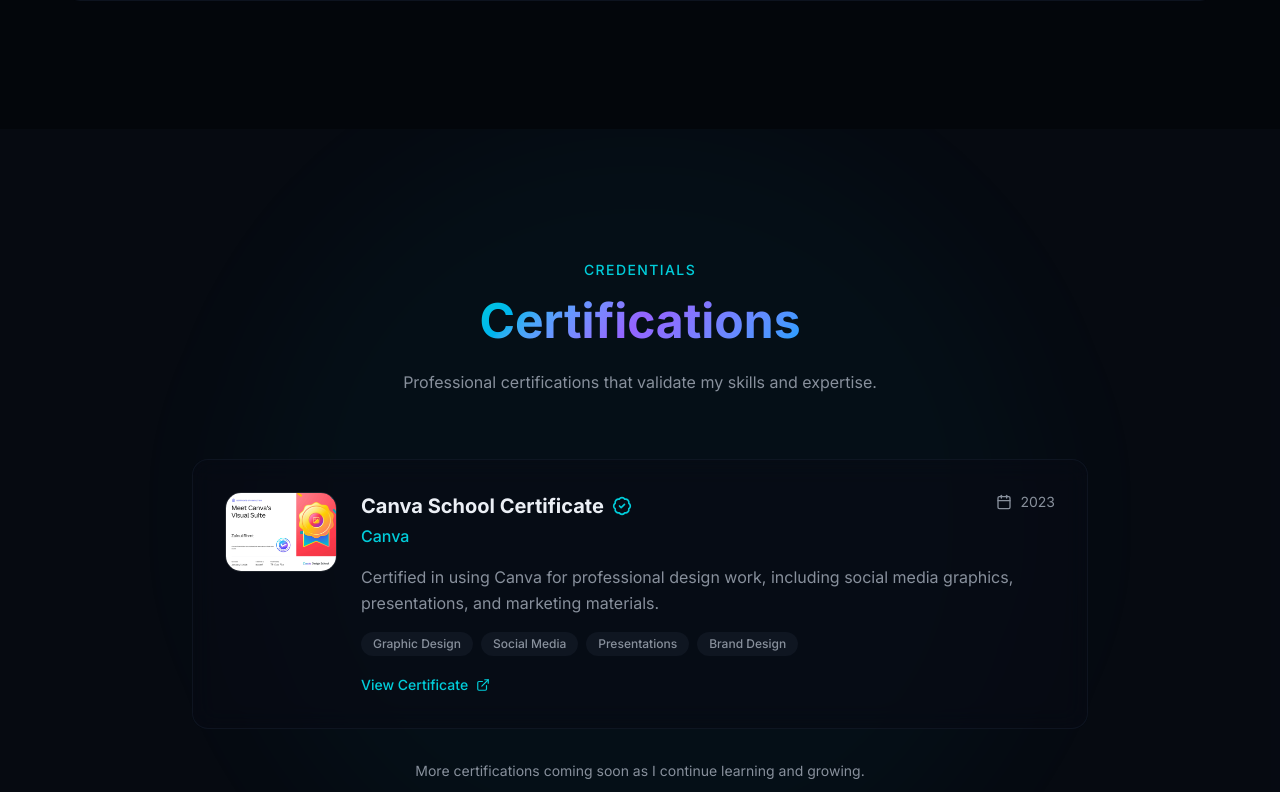
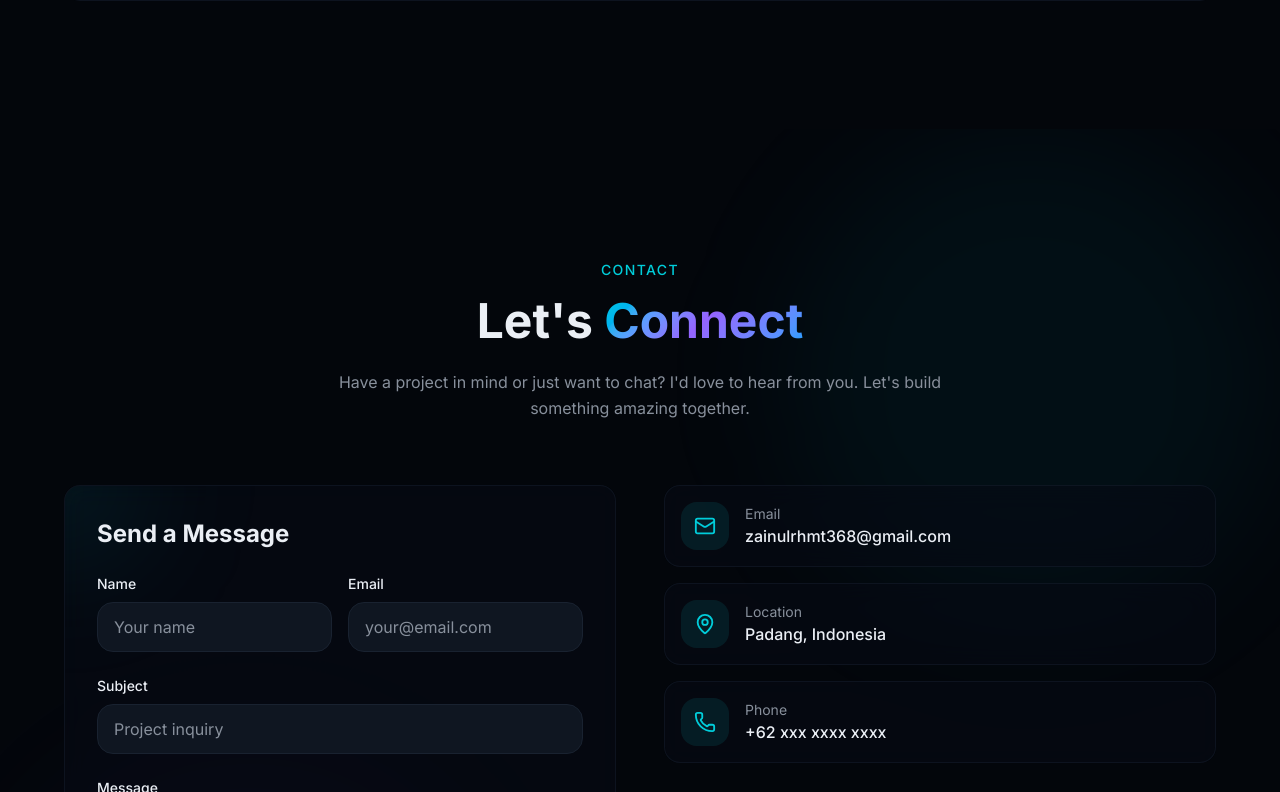
Before and after one commit to flowdevteams/zainulrahmatportfolio, a Next.js app: page / in a window 1280 px wide. Shown: the part 7568-8360 px from the top of the page. Built offline with nearby package versions, Linux system fonts and the light colour scheme.

Commit message:
nonaktifkan sertifikat

```diff
--- a/app/page.tsx
+++ b/app/page.tsx
@@ -8,7 +8,7 @@ import { ExperienceSection } from "@/components/sections/experience-section"
 import { ProjectsSection } from "@/components/sections/projects-section"
 import { SkillsSection } from "@/components/sections/skills-section"
 import { ServicesSection } from "@/components/sections/services-section"
-import { CertificationsSection } from "@/components/sections/certifications-section"
+// import { CertificationsSection } from "@/components/sections/certifications-section"
 import { ContactSection } from "@/components/sections/contact-section"
 import { Footer } from "@/components/footer"
 import { FloatingShapes } from "@/components/floating-shapes"
@@ -44,7 +44,7 @@ export default function Home() {
       <ProjectsSection />
       <SkillsSection />
       <ServicesSection />
-      <CertificationsSection />
+      {/* <CertificationsSection /> */}
       <ContactSection />
 
       {/* Footer */}
--- a/components/sections/certifications-section.tsx
+++ b/components/sections/certifications-section.tsx
@@ -1,139 +1,139 @@
-"use client"
+// "use client"
 
-import { motion, useInView } from "framer-motion"
-import { useRef } from "react"
-import { Award, Calendar, ExternalLink, BadgeCheck } from "lucide-react"
+// import { motion, useInView } from "framer-motion"
+// import { useRef } from "react"
+// import { Award, Calendar, ExternalLink, BadgeCheck } from "lucide-react"
 
-const certifications = [
-  {
-    title: "Canva School Certificate",
-    issuer: "Canva",
-    date: "2023",
-    image: "/projects/sertifikat canva_page-0001.png",
-    description:
-      "Certified in using Canva for professional design work, including social media graphics, presentations, and marketing materials.",
-    skills: ["Graphic Design", "Social Media", "Presentations", "Brand Design"],
-    verified: true,
-    link: "/projects/sertifikat canva_page-0001.png",
-  },
-]
+// const certifications = [
+//   {
+//     title: "Canva School Certificate",
+//     issuer: "Canva",
+//     date: "2023",
+//     image: "/projects/sertifikat canva_page-0001.png",
+//     description:
+//       "Certified in using Canva for professional design work, including social media graphics, presentations, and marketing materials.",
+//     skills: ["Graphic Design", "Social Media", "Presentations", "Brand Design"],
+//     verified: true,
+//     link: "/projects/sertifikat canva_page-0001.png",
+//   },
+// ]
 
-export function CertificationsSection() {
-  const ref = useRef(null)
-  const isInView = useInView(ref, { once: true, margin: "-100px" })
+// export function CertificationsSection() {
+//   const ref = useRef(null)
+//   const isInView = useInView(ref, { once: true, margin: "-100px" })
 
-  return (
-    <section className="py-24 sm:py-32 px-6 relative bg-secondary/30">
-      {/* Background decoration */}
-      <div className="absolute inset-0 overflow-hidden pointer-events-none">
-        <div className="absolute top-1/2 left-1/2 -translate-x-1/2 -translate-y-1/2 w-[800px] h-[800px] bg-primary/3 rounded-full blur-3xl" />
-      </div>
+//   return (
+//     <section className="py-24 sm:py-32 px-6 relative bg-secondary/30">
+//       {/* Background decoration */}
+//       <div className="absolute inset-0 overflow-hidden pointer-events-none">
+//         <div className="absolute top-1/2 left-1/2 -translate-x-1/2 -translate-y-1/2 w-[800px] h-[800px] bg-primary/3 rounded-full blur-3xl" />
+//       </div>
 
-      <div className="container mx-auto max-w-4xl relative z-10">
-        {/* Section Header */}
-        <motion.div
-          ref={ref}
-          initial={{ opacity: 0, y: 40 }}
-          animate={isInView ? { opacity: 1, y: 0 } : {}}
-          transition={{ duration: 0.8 }}
-          className="text-center mb-16"
-        >
-          <span className="text-primary text-sm font-medium uppercase tracking-widest">
-            Credentials
-          </span>
-          <h2 className="text-3xl sm:text-4xl md:text-5xl font-bold mt-4 mb-6">
-            <span className="gradient-text">Certifications</span>
-          </h2>
-          <p className="text-muted-foreground max-w-2xl mx-auto leading-relaxed">
-            Professional certifications that validate my skills and expertise.
-          </p>
-        </motion.div>
+//       <div className="container mx-auto max-w-4xl relative z-10">
+//         {/* Section Header */}
+//         <motion.div
+//           ref={ref}
+//           initial={{ opacity: 0, y: 40 }}
+//           animate={isInView ? { opacity: 1, y: 0 } : {}}
+//           transition={{ duration: 0.8 }}
+//           className="text-center mb-16"
+//         >
+//           <span className="text-primary text-sm font-medium uppercase tracking-widest">
+//             Credentials
+//           </span>
+//           <h2 className="text-3xl sm:text-4xl md:text-5xl font-bold mt-4 mb-6">
+//             <span className="gradient-text">Certifications</span>
+//           </h2>
+//           <p className="text-muted-foreground max-w-2xl mx-auto leading-relaxed">
+//             Professional certifications that validate my skills and expertise.
+//           </p>
+//         </motion.div>
 
-        {/* Certifications */}
-        <div className="space-y-6">
-          {certifications.map((cert, index) => (
-            <motion.div
-              key={cert.title}
-              initial={{ opacity: 0, y: 40 }}
-              animate={isInView ? { opacity: 1, y: 0 } : {}}
-              transition={{ duration: 0.6, delay: 0.2 + index * 0.1 }}
-              className="glass rounded-2xl p-8 relative overflow-hidden group hover:border-primary/30 transition-all duration-500"
-            >
-              {/* Decorative elements */}
-              <div className="absolute -top-10 -right-10 w-40 h-40 bg-gradient-to-br from-primary/10 to-accent/10 rounded-full blur-2xl opacity-0 group-hover:opacity-100 transition-opacity" />
+//         {/* Certifications */}
+//         <div className="space-y-6">
+//           {certifications.map((cert, index) => (
+//             <motion.div
+//               key={cert.title}
+//               initial={{ opacity: 0, y: 40 }}
+//               animate={isInView ? { opacity: 1, y: 0 } : {}}
+//               transition={{ duration: 0.6, delay: 0.2 + index * 0.1 }}
+//               className="glass rounded-2xl p-8 relative overflow-hidden group hover:border-primary/30 transition-all duration-500"
+//             >
+//               {/* Decorative elements */}
+//               <div className="absolute -top-10 -right-10 w-40 h-40 bg-gradient-to-br from-primary/10 to-accent/10 rounded-full blur-2xl opacity-0 group-hover:opacity-100 transition-opacity" />
 
-              <div className="relative z-10 flex flex-col md:flex-row gap-6">
-                {/* Certificate Image */}
-                <div className="shrink-0">
-                  <div className="w-28 h-20 rounded-2xl overflow-hidden border border-white/10">
-                    <img
-                      src={cert.image}
-                      alt={cert.title}
-                      className="w-full h-full object-cover"
-                    />
-                  </div>
-                </div>
+//               <div className="relative z-10 flex flex-col md:flex-row gap-6">
+//                 {/* Certificate Image */}
+//                 <div className="shrink-0">
+//                   <div className="w-28 h-20 rounded-2xl overflow-hidden border border-white/10">
+//                     <img
+//                       src={cert.image}
+//                       alt={cert.title}
+//                       className="w-full h-full object-cover"
+//                     />
+//                   </div>
+//                 </div>
 
-                {/* Content */}
-                <div className="flex-1">
-                  <div className="flex flex-wrap items-start justify-between gap-4 mb-4">
-                    <div>
-                      <h3 className="text-xl font-bold flex items-center gap-2">
-                        {cert.title}
-                        {cert.verified && (
-                          <BadgeCheck size={20} className="text-primary" />
-                        )}
-                      </h3>
-                      <p className="text-primary font-medium mt-1">{cert.issuer}</p>
-                    </div>
-                    <div className="flex items-center gap-2 text-sm text-muted-foreground">
-                      <Calendar size={16} />
-                      {cert.date}
-                    </div>
-                  </div>
+//                 {/* Content */}
+//                 <div className="flex-1">
+//                   <div className="flex flex-wrap items-start justify-between gap-4 mb-4">
+//                     <div>
+//                       <h3 className="text-xl font-bold flex items-center gap-2">
+//                         {cert.title}
+//                         {cert.verified && (
+//                           <BadgeCheck size={20} className="text-primary" />
+//                         )}
+//                       </h3>
+//                       <p className="text-primary font-medium mt-1">{cert.issuer}</p>
+//                     </div>
+//                     <div className="flex items-center gap-2 text-sm text-muted-foreground">
+//                       <Calendar size={16} />
+//                       {cert.date}
+//                     </div>
+//                   </div>
 
-                  <p className="text-muted-foreground leading-relaxed mb-4">
-                    {cert.description}
-                  </p>
+//                   <p className="text-muted-foreground leading-relaxed mb-4">
+//                     {cert.description}
+//                   </p>
 
-                  {/* Skills */}
-                  <div className="flex flex-wrap gap-2 mb-4">
-                    {cert.skills.map((skill) => (
-                      <span
-                        key={skill}
-                        className="px-3 py-1 rounded-full bg-secondary text-xs font-medium text-muted-foreground"
-                      >
-                        {skill}
-                      </span>
-                    ))}
-                  </div>
+//                   {/* Skills */}
+//                   <div className="flex flex-wrap gap-2 mb-4">
+//                     {cert.skills.map((skill) => (
+//                       <span
+//                         key={skill}
+//                         className="px-3 py-1 rounded-full bg-secondary text-xs font-medium text-muted-foreground"
+//                       >
+//                         {skill}
+//                       </span>
+//                     ))}
+//                   </div>
 
-                  {/* View Certificate Link */}
-                  <a
-                    href={cert.link}
-                    target="_blank"
-                    rel="noopener noreferrer"
-                    className="inline-flex items-center gap-2 text-primary text-sm font-medium hover:gap-3 transition-all"
-                  >
-                    View Certificate
-                    <ExternalLink size={14} />
-                  </a>
-                </div>
-              </div>
-            </motion.div>
-          ))}
-        </div>
+//                   {/* View Certificate Link */}
+//                   <a
+//                     href={cert.link}
+//                     target="_blank"
+//                     rel="noopener noreferrer"
+//                     className="inline-flex items-center gap-2 text-primary text-sm font-medium hover:gap-3 transition-all"
+//                   >
+//                     View Certificate
+//                     <ExternalLink size={14} />
+//                   </a>
+//                 </div>
+//               </div>
+//             </motion.div>
+//           ))}
+//         </div>
 
-        {/* Additional achievements note */}
-        <motion.p
-          initial={{ opacity: 0 }}
-          animate={isInView ? { opacity: 1 } : {}}
-          transition={{ duration: 0.6, delay: 0.5 }}
-          className="text-center text-muted-foreground text-sm mt-8"
-        >
-          More certifications coming soon as I continue learning and growing.
-        </motion.p>
-      </div>
-    </section>
-  )
-}
+//         {/* Additional achievements note */}
+//         <motion.p
+//           initial={{ opacity: 0 }}
+//           animate={isInView ? { opacity: 1 } : {}}
+//           transition={{ duration: 0.6, delay: 0.5 }}
+//           className="text-center text-muted-foreground text-sm mt-8"
+//         >
+//           More certifications coming soon as I continue learning and growing.
+//         </motion.p>
+//       </div>
+//     </section>
+//   )
+// }
--- /dev/null
+++ b/global.d.ts
@@ -0,0 +1 @@
+declare module '*.css'
```
